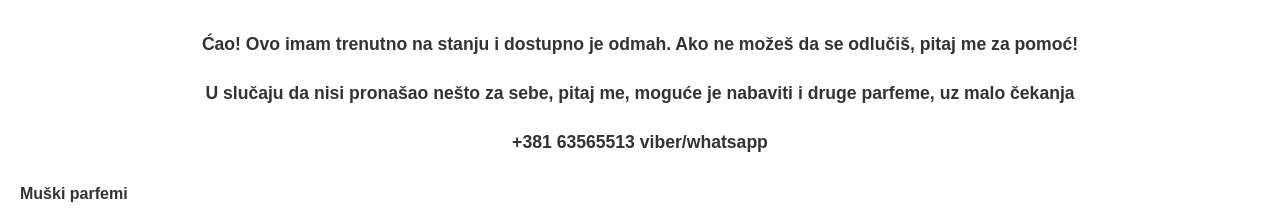
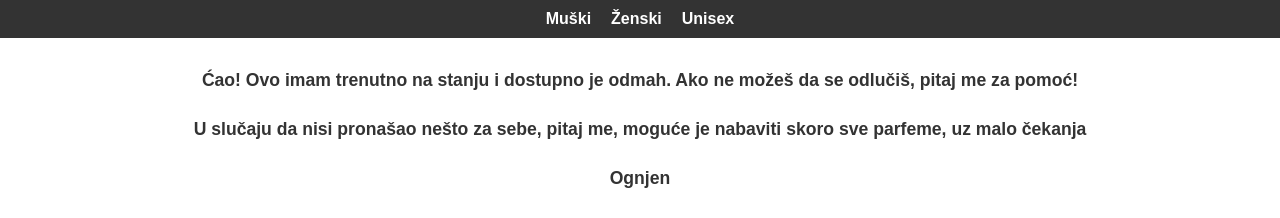
Before and after one commit to gotty99/ognjenparfemi, a plain HTML site: page index.html in a window 1280 px wide. Shown: the top 218 px of the page. Drawn offline with Linux system fonts and the light colour scheme.

Commit message:
Add files via upload
dodao top nav i js

```diff
--- a/index.html
+++ b/index.html
@@ -7,14 +7,22 @@
   <link rel="stylesheet" href="style.css" />
 </head>
 <body>
+  <nav class="top-nav">
+  <ul>
+    <li><a href="#muski">Muški</a></li>
+    <li><a href="#zenski">Ženski</a></li>
+    <li><a href="#unisex">Unisex</a></li>
+  </ul>
+</nav>
+
 
   <header>
     <h1 class="main-title">
       Ćao! Ovo imam trenutno na stanju i dostupno je odmah. Ako ne možeš da se odlučiš, pitaj me za pomoć!<br><br>
-      U slučaju da nisi pronašao nešto za sebe, pitaj me, moguće je nabaviti i druge parfeme, uz malo čekanja <br><br>
-      +381 63565513 viber/whatsapp
+      U slučaju da nisi pronašao nešto za sebe, pitaj me, moguće je nabaviti skoro sve parfeme, uz malo čekanja<br><br>
+      Ognjen
     </h1>
-  </header>
+   </header>
 
   <section id="muski">
     <h2>Muški parfemi</h2>
@@ -314,17 +322,60 @@
   </section>
 
 <!-- Viber dugme -->
-<div style="position: fixed; bottom: 70px; right: 20px; z-index: 999;">
+<div class="contact-btn viber-btn" style="position: fixed; bottom: 70px; right: 20px; z-index: 999;">
   <a href="viber://chat?number=%2B38163565513" target="_blank" style="background-color: #7360f2; color: white; border-radius: 50px; padding: 12px 20px; text-decoration: none; font-weight: bold; box-shadow: 0 4px 8px rgba(0,0,0,0.2); display: flex; align-items: center; gap: 8px;">
     <i class="fab fa-viber" style="font-size: 1.2rem;"></i> Piši nam na Viber
   </a>
 </div>
 
-    <!-- WhatsApp dugme -->
-  <div style="position: fixed; bottom: 20px; right: 20px; z-index: 999;">
-    <a href="https://wa.me/38163565513" target="_blank" style="background-color: #25D366; color: white; border-radius: 50px; padding: 12px 20px; text-decoration: none; font-weight: bold; box-shadow: 0 4px 8px rgba(0,0,0,0.2); display: flex; align-items: center; gap: 8px;">
-      <i class="fab fa-whatsapp" style="font-size: 1.2rem;"></i> Piši nam na WhatsApp
-    </a>
+<!-- WhatsApp dugme -->
+<div class="contact-btn whatsapp-btn" style="position: fixed; bottom: 20px; right: 20px; z-index: 999;">
+  <a href="https://wa.me/38163565513" target="_blank" style="background-color: #25D366; color: white; border-radius: 50px; padding: 12px 20px; text-decoration: none; font-weight: bold; box-shadow: 0 4px 8px rgba(0,0,0,0.2); display: flex; align-items: center; gap: 8px;">
+    <i class="fab fa-whatsapp" style="font-size: 1.2rem;"></i> Piši nam na WhatsApp
+  </a>
+</div>
+
+<script>
+  let lastScroll = 0;
+  const nav = document.querySelector(".top-nav"); // već postoji
+  const contactBtns = document.querySelectorAll(".contact-btn");
+
+  window.addEventListener("scroll", () => {
+    const currentScroll = window.pageYOffset;
+
+    if (currentScroll > lastScroll) {
+      // skrol nadole: nav gore, dugmad ulevo
+      if (nav) nav.style.transform = "translateY(-100%)";
+      contactBtns.forEach(btn => {
+        btn.classList.remove("hide-right");
+        btn.classList.add("hide-left");
+      });
+    } else {
+      // skrol nagore: nav nazad, dugmad krenu s desne pa uđu na poziciju
+      if (nav) nav.style.transform = "translateY(0)";
+      contactBtns.forEach(btn => {
+        // postavi ih instant desno...
+        btn.classList.remove("hide-left");
+        btn.classList.add("hide-right");
+        // ...onda forsiraj reflow i skini klasu da animiraju izdesna → pozicija
+        // (ovo obezbeđuje "ulazak sa desne strane")
+        void btn.offsetWidth;
+        btn.classList.remove("hide-right");
+      });
+    }
+
+    // na samom vrhu uvek prikaži sve
+    if (currentScroll <= 0) {
+      if (nav) nav.style.transform = "translateY(0)";
+      contactBtns.forEach(btn => {
+        btn.classList.remove("hide-left", "hide-right");
+      });
+    }
+
+    lastScroll = currentScroll;
+  });
+</script>
+
 
 </body>
 </html>
--- a/style.css
+++ b/style.css
@@ -62,3 +62,66 @@ section h2 {
     width: 100%;
   }
 }
+
+/* Top navigacija (fiksirana) */
+.top-nav {
+  position: fixed;
+  top: 0;
+  left: 0;
+  width: 100%;
+  background-color: #333;
+  z-index: 1000;
+  transition: transform 0.3s ease; /* dodaj ovo */
+}
+
+.top-nav ul {
+  list-style: none;
+  margin: 0;
+  padding: 10px 16px;
+  display: flex;
+  justify-content: center;
+  gap: 20px;
+}
+
+.top-nav a {
+  color: #fff;
+  text-decoration: none;
+  font-weight: bold;
+  font-size: 1rem;
+}
+
+.top-nav a:hover {
+  color: #ffcc00;
+}
+
+/* Razmak ispod fiksirane navigacije */
+body {
+  padding-top: 56px; /* prilagodi ako želiš više/manje */
+}
+
+/* Lepši skrol do sekcija */
+html {
+  scroll-behavior: smooth;
+}
+
+/* Da se naslov sekcije ne sakrije ispod nav-a */
+section {
+  scroll-margin-top: 64px;
+}
+
+/* Animacija kontakt dugmića */
+.contact-btn {
+  transition: transform 0.4s ease, opacity 0.3s ease;
+  will-change: transform, opacity;
+}
+.contact-btn.hide-left {      /* odlazak ulevo pri skrolu nadole */
+  transform: translateX(-150%);
+  opacity: 0;
+}
+.contact-btn.hide-right {     /* polazna tačka desno pre ulaska pri skrolu nagore */
+  transform: translateX(150%);
+  opacity: 0;
+}
+
+/* Ako nemaš već dodato za nav: */
+.top-nav { transition: transform 0.3s ease; }
```
